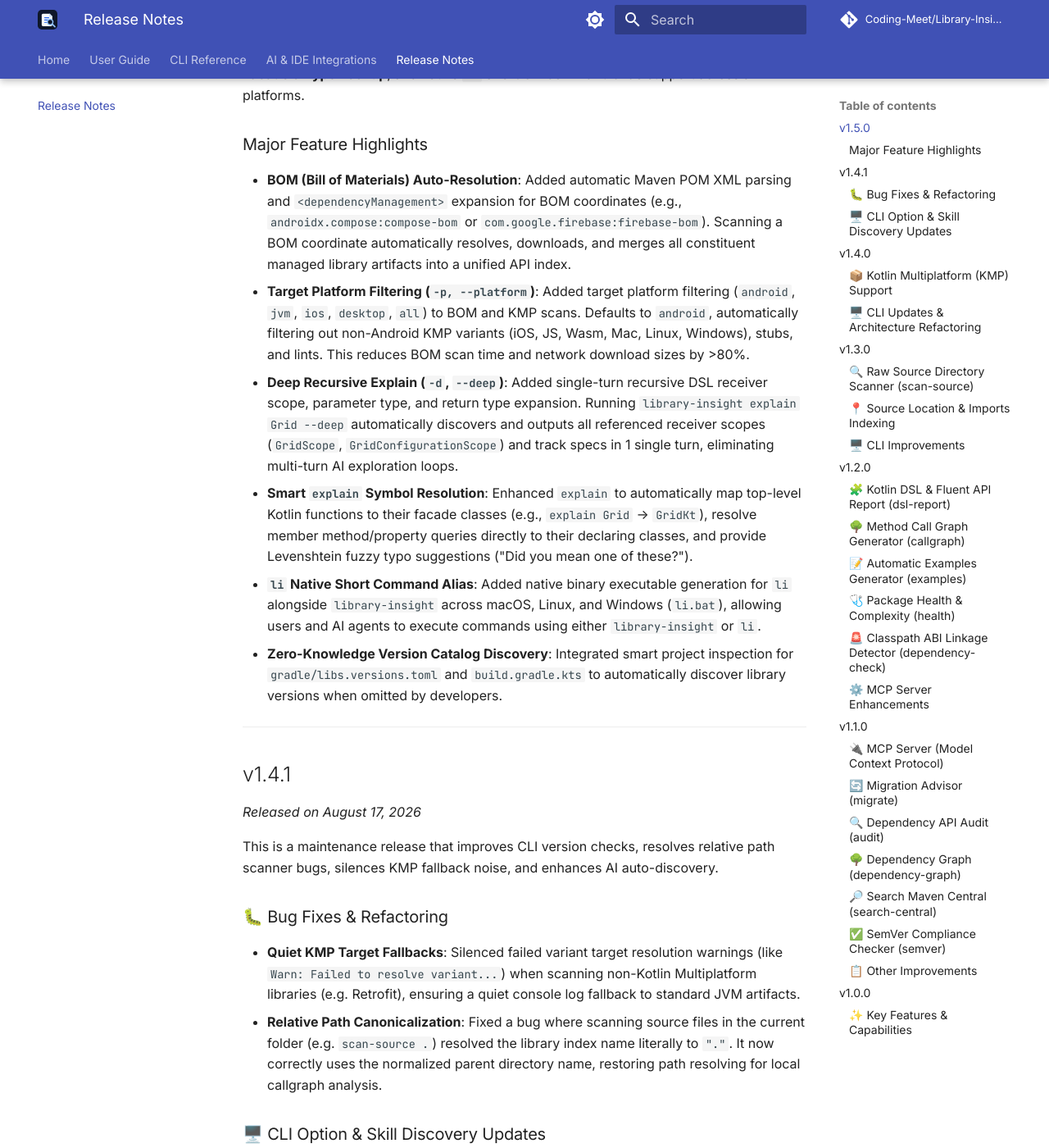
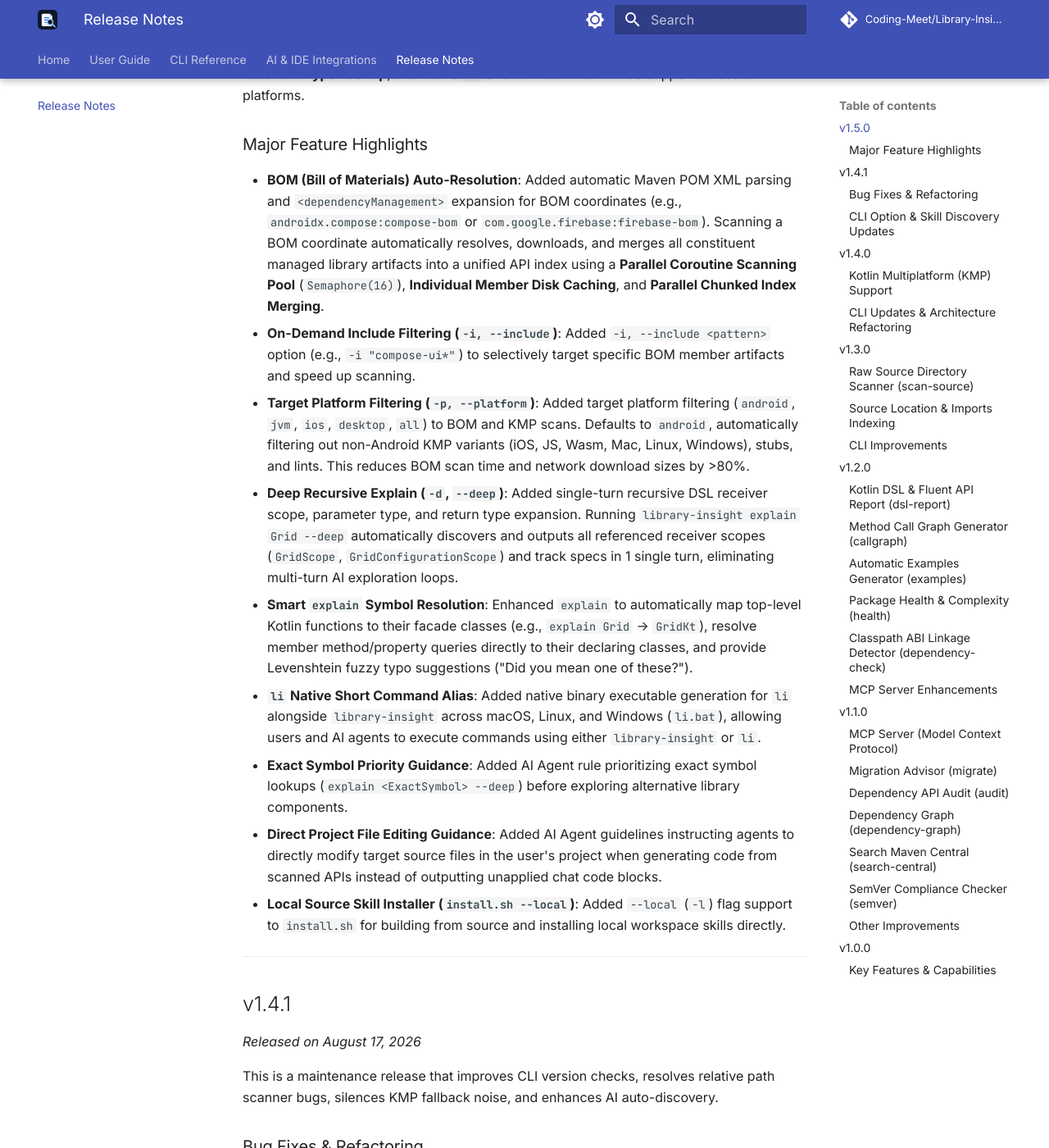
Before and after one commit to Coding-Meet/Library-Insight, an MkDocs documentation site: the page built from docs/releases.md, in a window 1280 px wide and 1400 px high, scrolled down 385 px. Shown: the whole window at 82% size. Built offline with MkDocs 1.6.1 and Material for MkDocs 9.7.7, drawn with Linux system fonts in a browser that asks for light colours; comment, search, counter and statistics services are not loaded; some of the changed text lies outside the part shown.

Commit message:
feat: update AI agent workflow rules, BOM scanning guidance, and CLI diagnostics

````diff
--- a/docs/releases.md
+++ b/docs/releases.md
@@ -12,12 +12,15 @@ This major feature release introduces **BOM (Bill of Materials) Auto-Resolution*
 
 ### Major Feature Highlights
 
-- **BOM (Bill of Materials) Auto-Resolution**: Added automatic Maven POM XML parsing and `<dependencyManagement>` expansion for BOM coordinates (e.g., `androidx.compose:compose-bom` or `com.google.firebase:firebase-bom`). Scanning a BOM coordinate automatically resolves, downloads, and merges all constituent managed library artifacts into a unified API index.
+- **BOM (Bill of Materials) Auto-Resolution**: Added automatic Maven POM XML parsing and `<dependencyManagement>` expansion for BOM coordinates (e.g., `androidx.compose:compose-bom` or `com.google.firebase:firebase-bom`). Scanning a BOM coordinate automatically resolves, downloads, and merges all constituent managed library artifacts into a unified API index using a **Parallel Coroutine Scanning Pool** (`Semaphore(16)`), **Individual Member Disk Caching**, and **Parallel Chunked Index Merging**.
+- **On-Demand Include Filtering (`-i, --include`)**: Added `-i, --include <pattern>` option (e.g., `-i "compose-ui*"`) to selectively target specific BOM member artifacts and speed up scanning.
 - **Target Platform Filtering (`-p, --platform`)**: Added target platform filtering (`android`, `jvm`, `ios`, `desktop`, `all`) to BOM and KMP scans. Defaults to `android`, automatically filtering out non-Android KMP variants (iOS, JS, Wasm, Mac, Linux, Windows), stubs, and lints. This reduces BOM scan time and network download sizes by >80%.
 - **Deep Recursive Explain (`-d`, `--deep`)**: Added single-turn recursive DSL receiver scope, parameter type, and return type expansion. Running `library-insight explain Grid --deep` automatically discovers and outputs all referenced receiver scopes (`GridScope`, `GridConfigurationScope`) and track specs in 1 single turn, eliminating multi-turn AI exploration loops.
 - **Smart `explain` Symbol Resolution**: Enhanced `explain` to automatically map top-level Kotlin functions to their facade classes (e.g., `explain Grid` -> `GridKt`), resolve member method/property queries directly to their declaring classes, and provide Levenshtein fuzzy typo suggestions ("Did you mean one of these?").
 - **`li` Native Short Command Alias**: Added native binary executable generation for `li` alongside `library-insight` across macOS, Linux, and Windows (`li.bat`), allowing users and AI agents to execute commands using either `library-insight` or `li`.
-- **Zero-Knowledge Version Catalog Discovery**: Integrated smart project inspection for `gradle/libs.versions.toml` and `build.gradle.kts` to automatically discover library versions when omitted by developers.
+- **Exact Symbol Priority Guidance**: Added AI Agent rule prioritizing exact symbol lookups (`explain <ExactSymbol> --deep`) before exploring alternative library components.
+- **Direct Project File Editing Guidance**: Added AI Agent guidelines instructing agents to directly modify target source files in the user's project when generating code from scanned APIs instead of outputting unapplied chat code blocks.
+- **Local Source Skill Installer (`install.sh --local`)**: Added `--local` (`-l`) flag support to `install.sh` for building from source and installing local workspace skills directly.
 
 ---
 
@@ -27,12 +30,12 @@ _Released on August 17, 2026_
 
 This is a maintenance release that improves CLI version checks, resolves relative path scanner bugs, silences KMP fallback noise, and enhances AI auto-discovery.
 
-### 🐛 Bug Fixes & Refactoring
+### Bug Fixes & Refactoring
 
 - **Quiet KMP Target Fallbacks**: Silenced failed variant target resolution warnings (like `Warn: Failed to resolve variant...`) when scanning non-Kotlin Multiplatform libraries (e.g. Retrofit), ensuring a quiet console log fallback to standard JVM artifacts.
 - **Relative Path Canonicalization**: Fixed a bug where scanning source files in the current folder (e.g. `scan-source .`) resolved the library index name literally to `"."`. It now correctly uses the normalized parent directory name, restoring path resolving for local callgraph analysis.
 
-### 🖥️ CLI Option & Skill Discovery Updates
+### ️CLI Option & Skill Discovery Updates
 
 - **Native Version Command**: Added the standard Clikt `versionOption` so running `library-insight -v` or `library-insight --version` outputs the active CLI build version dynamically.
 - **AI Agent Skill Auto-Discovery**: Added explicit trigger phrases inside the YAML frontmatter description of `SKILL.md` to help agent frameworks (such as Claude Code) auto-enable the tool proactively.
@@ -45,14 +48,14 @@ _Released on August 16, 2026_
 
 This release introduces first-class Kotlin Multiplatform (KMP) support to download, parse, and merge platform-specific targets (`.klib`, JVM `.jar`/`.aar`) from a single root coordinate.
 
-### 📦 Kotlin Multiplatform (KMP) Support
+### Kotlin Multiplatform (KMP) Support
 
 - **Gradle Module Metadata Resolution**: Resolves target split coordinates (e.g. `iosarm64`, `js`, `wasm-js`, `jvm`) automatically from Gradle Module Metadata (`.module` JSON).
 - **KLIB Metadata Scanner**: Reads platform target tags and package structures directly from Kotlin Native `.klib` metadata ZIP archives.
 - **Unified Multiplatform Merging**: Consolidates package declarations, constructors, methods, and properties across all target platforms into a single unified index.
 - **Platform-Aware Reports**: Displays target annotations (e.g. `[common]`, `[jvm]`) in explain reports and MCP tool outputs when signatures vary by platform.
 
-### 🖥️ CLI Updates & Architecture Refactoring
+### ️CLI Updates & Architecture Refactoring
 
 - **Self-Updating Engine (`update` Command)**: Checks for the latest version on GitHub, automatically upgrades the CLI binaries, and distributes the updated Agent Skills dynamically.
 - **Clean Architecture Partitioning**: Fully modularized the codebase into Scanner Layer, Unified Database, and Tooling/Analysis Layer.
@@ -67,7 +70,7 @@ _Released on July 31, 2026_
 
 This release introduces `scan-source`, enabling Library Insight to analyze local Kotlin and Java source projects without compilation. Source declarations, documentation, imports, and precise source locations are indexed into the same unified API database used for compiled libraries.
 
-### 🔍 Raw Source Directory Scanner (`scan-source`)
+### Raw Source Directory Scanner (`scan-source`)
 
 Scan raw source code directories containing Kotlin (`.kt`) and Java (`.java`) files without compiling them. It generates the same unified API index as the existing scan command, allowing existing commands such as search, explain, export, and ai-export to work without any workflow changes.
 
@@ -80,13 +83,13 @@ library-insight scan-source app/src/main
 - **Java Source Parsing**: Uses JavaParser to extract classes, interfaces, enums, records, constructors, methods, fields, generics, annotations, modifiers, and Javadocs.
 - **Kotlin Source Parsing**: Uses the official Kotlin compiler PSI (`kotlin-compiler-embeddable`) to extract KDoc, modifiers, companion objects, secondary constructors, extension receivers, generics, and Kotlin-specific language features.
 
-### 📍 Source Location & Imports Indexing
+### Source Location & Imports Indexing
 
 - **Source Locations**: Stores the relative file path, line number, and column for every indexed class, constructor, method, and property.
 - **Import Statements**: Persists file-level import lists inside the class API model, helpful for dependency analysis and code structure auditing.
 - **Backward-Compatible Database**: Existing bytecode-scanned indices are backward-compatible and load seamlessly without schema validation breaks.
 
-### 🖥️ CLI Improvements
+### ️CLI Improvements
 
 - scan-source displays Kotlin/Java file statistics and indexing progress.
 - search now shows declaration source locations when available.
@@ -100,7 +103,7 @@ _Released on July 29, 2026_
 
 This major update introduces deep Kotlin DSL analysis, bytecode call graph visualization, automated example generation, package health metrics, and compile-time ABI linkage checks to prevent runtime errors.
 
-### 🧩 Kotlin DSL & Fluent API Report (`dsl-report`)
+### Kotlin DSL & Fluent API Report (`dsl-report`)
 
 Expose the structure of DSL-heavy libraries. Scans and groups:
 
@@ -116,7 +119,7 @@ _Also registered as the `dsl_report` tool on the MCP server!_
 library-insight dsl-report
 ```
 
-### 🌳 Method Call Graph Generator (`callgraph`)
+### Method Call Graph Generator (`callgraph`)
 
 Recursively traces method call instructions to render a visual tree of internal invocations inside the bytecode. Excellent for understanding execution flows and auditing internals.
 
@@ -124,7 +127,7 @@ Recursively traces method call instructions to render a visual tree of internal
 library-insight callgraph HtmlBuilder.div
 ```
 
-### 📝 Automatic Examples Generator (`examples`)
+### Automatic Examples Generator (`examples`)
 
 Generates typical instantiation patterns (constructors, builders, factories, singletons) from bytecode signatures, and extracts code blocks from Dokka/README markdown files.
 
@@ -132,7 +135,7 @@ Generates typical instantiation patterns (constructors, builders, factories, sin
 library-insight examples HtmlBuilder
 ```
 
-### 🩺 Package Health & Complexity (`health`)
+### Package Health & Complexity (`health`)
 
 Analyzes structural complexity indices, public API distributions (classes, methods, properties), and deprecation ratios to grade the library.
 
@@ -140,7 +143,7 @@ Analyzes structural complexity indices, public API distributions (classes, metho
 library-insight health
 ```
 
-### 🚨 Classpath ABI Linkage Detector (`dependency-check`)
+### Classpath ABI Linkage Detector (`dependency-check`)
 
 Checks compiled transitive dependencies for method and field signatures missing from the classpath. Proactively flags runtime risks such as `NoSuchMethodError`, `NoSuchFieldError`, or `LinkageError`.
 
@@ -148,7 +151,7 @@ Checks compiled transitive dependencies for method and field signatures missing
 library-insight dependency-check
 ```
 
-### ⚙️ MCP Server Enhancements
+### ️MCP Server Enhancements
 
 - **`dsl_report` Tool**: AI assistants can query DSL structures natively.
 - **Dynamic Database (`--db`)**: Run multiple indices by passing custom database file paths.
@@ -162,7 +165,7 @@ _Released on July 25, 2026_
 
 This release evolves Library Insight from a CLI scanner into a full **JVM API Explorer & MCP Server** — your AI IDE can now use it automatically, without any manual commands.
 
-### 🔌 MCP Server (Model Context Protocol)
+### MCP Server (Model Context Protocol)
 
 Connect Cursor, Claude Desktop, or any MCP-compatible IDE directly. AI agents can call `scan_library`, `search_symbols`, and `explain_class` natively without leaving the editor.
 
@@ -170,13 +173,13 @@ Connect Cursor, Claude Desktop, or any MCP-compatible IDE directly. AI agents ca
 library-insight mcp
 ```
 
-### 🔄 Migration Advisor (`migrate`)
+### Migration Advisor (`migrate`)
 
 Compare two library versions and get a structured report of:
 
-- ❌ Removed classes and methods
-- ⚠️ Deprecated APIs with replacement suggestions
-- ✅ Added APIs
+- Removed classes and methods
+- ️ Deprecated APIs with replacement suggestions
+- Added APIs
 
 Perfect for upgrading Retrofit, OkHttp, Compose, or Kotlin.
 
@@ -184,7 +187,7 @@ Perfect for upgrading Retrofit, OkHttp, Compose, or Kotlin.
 library-insight migrate com.squareup.retrofit2:retrofit:2.9.0 com.squareup.retrofit2:retrofit:2.11.0
 ```
 
-### 🔍 Dependency API Audit (`audit`)
+### Dependency API Audit (`audit`)
 
 Scan all project Gradle dependencies recursively and report deprecated classes, methods, and properties found in the actual bytecode.
 
@@ -192,7 +195,7 @@ Scan all project Gradle dependencies recursively and report deprecated classes,
 library-insight audit
 ```
 
-### 🌳 Dependency Graph (`dependency-graph`)
+### Dependency Graph (`dependency-graph`)
 
 Print a visual recursive tree of transitive compile dependencies from POM descriptors.
 
@@ -200,7 +203,7 @@ Print a visual recursive tree of transitive compile dependencies from POM descri
 library-insight dependency-graph com.github.ajalt.clikt:clikt-jvm:4.4.0
 ```
 
-### 🔎 Search Maven Central (`search-central`)
+### Search Maven Central (`search-central`)
 
 Find Maven coordinates and versions without leaving the terminal.
 
@@ -208,7 +211,7 @@ Find Maven coordinates and versions without leaving the terminal.
 library-insight search-central retrofit
 ```
 
-### ✅ SemVer Compliance Checker (`semver`)
+### SemVer Compliance Checker (`semver`)
 
 Verify that a version bump correctly reflects the actual bytecode changes. Flags unbumped breaking changes.
 
@@ -216,7 +219,7 @@ Verify that a version bump correctly reflects the actual bytecode changes. Flags
 library-insight semver com.squareup.retrofit2:retrofit:2.9.0 com.squareup.retrofit2:retrofit:2.11.0
 ```
 
-### 📋 Other Improvements
+### Other Improvements
 
 - **Centralized logging** — all commands write structured logs; send log files when reporting issues.
 - **`quick-demo.sh`** — 6-command, 2–3 minute onboarding walkthrough (great for YouTube).
@@ -232,12 +235,12 @@ _Released on July 20, 2026_
 
 Library Insight is a bytecode-driven command-line tool designed to inspect, analyze, and index compiled Java & Kotlin libraries (JARs, AARs, or Maven coordinates) directly without requiring source code.
 
-### ✨ Key Features & Capabilities
+### Key Features & Capabilities
 
-- 📦 **Bytecode & Metadata Extraction**: Parses `.class` bytecode using **ASM** and decodes Kotlin `@Metadata` annotations using `kotlin-metadata-jvm` across JARs, AARs, and Gradle build outputs.
-- ⚡ **Offline-First Gradle Caching**: Automatically checks local Gradle module caches (`~/.gradle/caches/modules-2/files-2.1/`) before fetching from repositories, enabling zero-copy, fully offline scans.
-- 🔍 **Symbol Search (`search`)**: Fast, case-insensitive lookup across packages, classes, interfaces, methods, constructors, and properties.
-- 📖 **API Inspector (`explain`)**: Detailed inspection of class structures, modifiers, extension receivers, suspend/inline flags, and Javadocs.
-- 🔄 **Semantic Version Diffing (`diff`)**: Compares two library archives to detect binary breaking changes (deleted methods, visibility reductions, changed modifiers).
-- 🤖 **Token-Efficient AI Context Export (`ai-export`)**: Splits the extracted API database into small per-class JSON files (`build/ai-context/`), reducing LLM context window bloat by up to 95% for coding assistants (Cursor, Gemini, Claude, Copilot).
-- 🩺 **Diagnostics Engine (`doctor`)**: System diagnostic health checks for JRE 17+ environments, local cache status, and global AI agent skill configurations.
+- **Bytecode & Metadata Extraction**: Parses `.class` bytecode using **ASM** and decodes Kotlin `@Metadata` annotations using `kotlin-metadata-jvm` across JARs, AARs, and Gradle build outputs.
+- **Offline-First Gradle Caching**: Automatically checks local Gradle module caches (`~/.gradle/caches/modules-2/files-2.1/`) before fetching from repositories, enabling zero-copy, fully offline scans.
+- **Symbol Search (`search`)**: Fast, case-insensitive lookup across packages, classes, interfaces, methods, constructors, and properties.
+- **API Inspector (`explain`)**: Detailed inspection of class structures, modifiers, extension receivers, suspend/inline flags, and Javadocs.
+- **Semantic Version Diffing (`diff`)**: Compares two library archives to detect binary breaking changes (deleted methods, visibility reductions, changed modifiers).
+- **Token-Efficient AI Context Export (`ai-export`)**: Splits the extracted API database into small per-class JSON files (`build/ai-context/`), reducing LLM context window bloat by up to 95% for coding assistants (Cursor, Gemini, Claude, Copilot).
+- **Diagnostics Engine (`doctor`)**: System diagnostic health checks for JRE 17+ environments, local cache status, and global AI agent skill configurations.
````
Also changed, not shown: .agents/skills/library-insight/SKILL.md (+11 -11 lines), .agents/skills/library-insight/SKILL.template.md (+10 -11 lines), README.md (+8 -0 lines), docs/ai-agents.md (+7 -4 lines), docs/cli/scanners.md (+1 -0 lines), docs/getting-started.md (+3 -3 lines), 8 other files.
